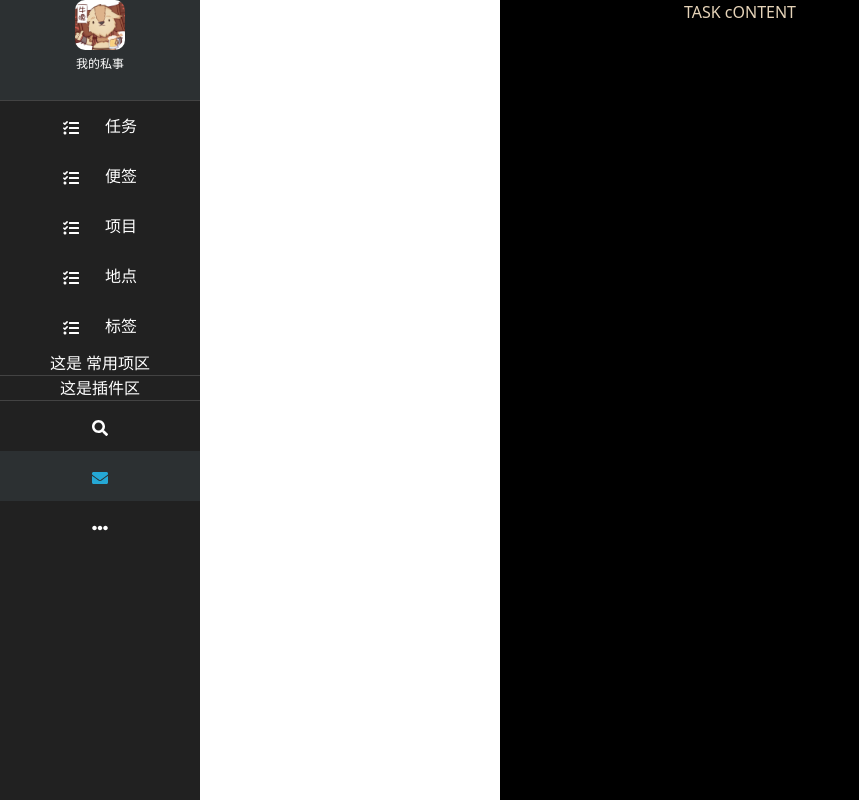
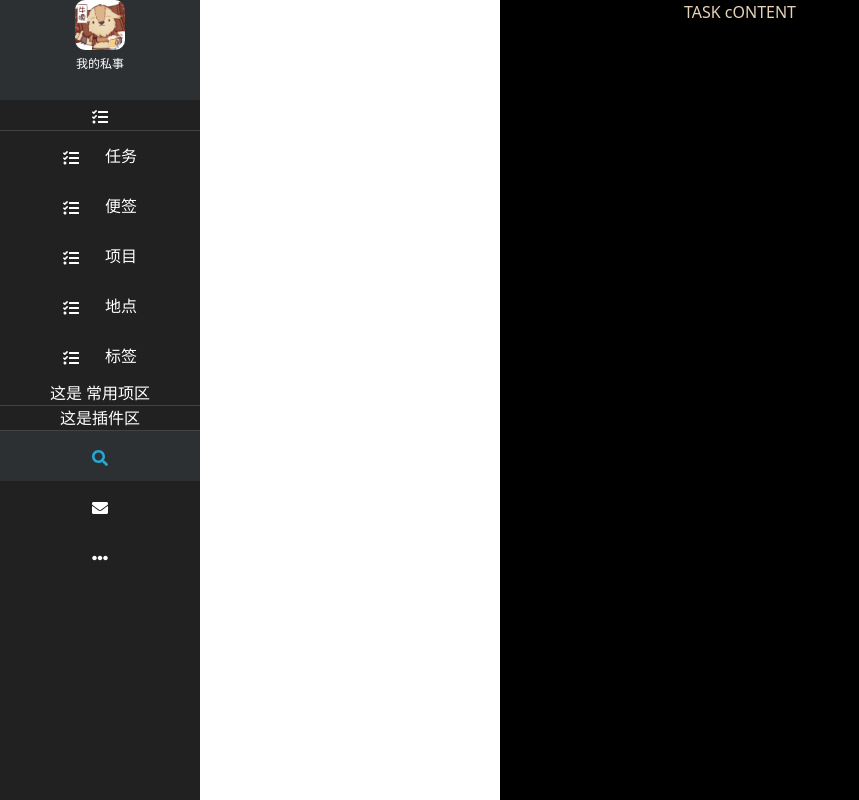
Before and after one commit to liulaoliu/hieplan, a React (Create React App) app: page /main/task in a window 1280 px wide. Both pictures are taken after a click on the element 100 px from the left and 476 px from the top of the page. Shown: the whole page, without its empty margins (0-859 px from the left). Built offline with nearby package versions, Linux system fonts and the light colour scheme.

Commit message:
高阶组件的逻辑雏形完毕了，但是形式不正确

```diff
--- a/src/Components/sidebar/Sidebar.tsx
+++ b/src/Components/sidebar/Sidebar.tsx
@@ -4,6 +4,8 @@ import SidebarBlock from "./sidebarItem/SidebarBlock";
 
 import img from "../../assets/images/dummy_avatar.jpg";
 import { SIDEBARbottomDATA, SIDEBARREGULARDATA } from "./SidebarData.config";
+import SidebarBlockUrl from "./sidebarItem/SidebarBlockURL";
+import { useLocation } from "react-router-dom";
 interface Props {}
 /**
  *
@@ -20,7 +22,8 @@ export default function Sidebar({}: Props): ReactElement {
   const [activeItem, setItem] = useState("");
   //  !保存被激活的 Item 的状态，这一组和URL有关
   const [activeUrl, setUrl] = useState("");
-
+  //  ! 使用applevel的 url 而不是自己维护状态
+  const location = useLocation().pathname.replace("/main/", "");
   return (
     <div className={styles.sidebar}>
       {/* 我是sidebar 以下是 sidebar items */}
@@ -28,24 +31,30 @@ export default function Sidebar({}: Props): ReactElement {
       <div className={styles.thinner_line}>
         {/* 这是头像区 */}
         <SidebarBlock
-          itemName="avatar"
-          activeItemName={activeItem}
-          changeActiveItemFn={setItem}
+          passWhenChangeByOuterState={{
+            itemName: "avatar",
+            activeItemName: activeItem,
+            changeActiveItemFn: setItem,
+          }}
           pic={img}
           text={"我的私事"}
         />
+        {SidebarBlockUrl("project", location)}
       </div>
       <div className={styles.thinner_line}>
         {SIDEBARREGULARDATA.map((item: any, idx: number) => {
           return (
             <SidebarBlock
-              changeActiveItemFn={setUrl}
-              itemName={item.itemName}
-              activeItemName={activeUrl}
+              passWhenChangeByOuterState={{
+                changeActiveItemFn: setUrl,
+                itemName: item.itemName,
+                activeItemName: activeUrl,
+              }}
               icon={<item.icon />}
               iconText={item.text}
               key={idx}
               height={50}
+              hasChildSidebar={false}
             />
           );
         })}
@@ -61,9 +70,11 @@ export default function Sidebar({}: Props): ReactElement {
             <SidebarBlock
               key={idx}
               height={50}
-              itemName={item.itemName}
-              activeItemName={activeItem}
-              changeActiveItemFn={setItem}
+              passWhenChangeByOuterState={{
+                itemName: item.itemName,
+                activeItemName: activeItem,
+                changeActiveItemFn: setItem,
+              }}
               icon={<item.icon></item.icon>}
             />
           );
--- a/src/Components/sidebar/sidebarItem/SidebarBlock.module.css
+++ b/src/Components/sidebar/sidebarItem/SidebarBlock.module.css
@@ -95,9 +95,11 @@
 }
 .icon_blue {
   color: #25a8d5;
+  user-select: none;
 }
 .icon_white {
   color: white;
+  user-select: none;
 }
 
 .child_sidebar_show {
--- a/src/Components/sidebar/sidebarItem/SidebarBlock.tsx
+++ b/src/Components/sidebar/sidebarItem/SidebarBlock.tsx
@@ -2,16 +2,23 @@ import React, { ReactElement } from "react";
 import { IconType } from "react-icons";
 import styles from "./SidebarBlock.module.css";
 
-interface Props {
+export interface SidebarBlockProps {
+  passWhenChangeByOuterState: {
     activeItemName: string;
     changeActiveItemFn: (value: React.SetStateAction<string>) => void;
     itemName: string;
+  };
+
   height?: number;
   // 类型是一个bypass 并不准确
   icon?: ReactElement<IconType>;
   pic?: string;
   text?: string;
   iconText?: string;
+  // 默认为true
+  hasChildSidebar?: boolean;
+  // 默认为false
+  changeByUrl?: boolean;
 }
 
 /**
@@ -22,14 +29,16 @@ interface Props {
  */
 export default function SidebarBlock({
   height = 100,
-  itemName,
-  activeItemName,
-  changeActiveItemFn,
+  passWhenChangeByOuterState,
   icon,
   pic,
   text,
   iconText,
-}: Props): ReactElement {
+  hasChildSidebar = true,
+  changeByUrl = false,
+}: SidebarBlockProps): ReactElement {
+  const { activeItemName, itemName, changeActiveItemFn } =
+    passWhenChangeByOuterState;
   // 判断当前的这个 ITEM是不是 被激活
   const active = activeItemName === itemName;
 
@@ -53,16 +62,21 @@ export default function SidebarBlock({
 
   // 当组件 状态由外部维护的 state决定，调用这个函数
   const useWhenChangeByOuterState = () => {
-    activeOrNot(itemName, activeItemName, changeActiveItemFn);
+    activeOrNotNoUrl(itemName, activeItemName, changeActiveItemFn);
   };
 
+  const useWhenChangeByUrl = () => {
+    activeOrNotByUrl(itemName, activeItemName);
+    console.log("url version itemName==>", itemName, "****");
+    console.log("url version activeURL==>", activeItemName, "****");
+  };
   return (
     <div
       className={pContainerClass}
       style={{
         height: height + "px",
       }}
-      onClick={useWhenChangeByOuterState}
+      onClick={changeByUrl ? useWhenChangeByUrl : useWhenChangeByOuterState}
     >
       <div className={styles.for_pic_and_text}>
         {
@@ -92,22 +106,33 @@ export default function SidebarBlock({
         }
       </div>
 
-      <div className={contentCoverClass} onClick={useWhenChangeByOuterState}>
+      <div
+        className={contentCoverClass}
+        onClick={changeByUrl ? useWhenChangeByUrl : useWhenChangeByOuterState}
+      >
         {/* 这是遮住content的cover */}
       </div>
-      {/* 阻止offcanvas点击穿透到contentCover */}
+
+      {
+        // 条件渲染 childSiderbar ，也就是条件渲染子侧边栏
+        hasChildSidebar ? (
           <div
             className={childSidebarClass}
             onClick={(e) => {
+              {
+                /* 阻止offcanvas点击穿透到contentCover */
+              }
               e.stopPropagation();
             }}
           ></div>
+        ) : null
+      }
     </div>
   );
 }
 
 // 一个helper function 根据 本组件的itemName和 父容器的 activeName 判断 是该激活还是平淡
-function activeOrNot(
+function activeOrNotNoUrl(
   thisItemName: string,
   containerActiveItemName: string,
   containerStateChangeHandler: (val: React.SetStateAction<string>) => void
@@ -118,3 +143,11 @@ function activeOrNot(
     containerStateChangeHandler("");
   }
 }
+// 一个helper function 根据 本组件的itemName和 本应用的地址栏url 判断 是该激活还是平淡
+function activeOrNotByUrl(thisItemUrl: string, appLevelUrl: string) {
+  if (thisItemUrl === appLevelUrl) {
+    return true;
+  } else {
+    return false;
+  }
+}
--- a/src/Components/sidebar/sidebarItem/SidebarBlockURL.tsx
+++ b/src/Components/sidebar/sidebarItem/SidebarBlockURL.tsx
@@ -1,14 +1,32 @@
+import React, { ReactElement, SetStateAction } from "react";
+import { FaTasks } from "react-icons/fa";
+import { Link, useLocation, useResolvedPath } from "react-router-dom";
+import SidebarBlock, { SidebarBlockProps } from "./SidebarBlock";
+import styles from "./SidebarBlockUrl.module.css";
 
-import React, { ReactElement } from 'react'
-import styles from "./SidebarBlockUrl.module.css"
 interface Props {
+  url: string;
+}
+type typeOfSidebarBlock = typeof SidebarBlock;
 
+export default function SidebarBlockUrl(
+  itemUrl: string,
+  activeUrl: string
+): ReactElement {
+  const passWhenChangeByOuterState = {
+    activeItemName: activeUrl,
+    changeActiveItemFn: () => {},
+    itemName: itemUrl,
+  };
+  return (
+    <Link to={itemUrl}>
+      <SidebarBlock
+        height={30}
+        icon={<FaTasks />}
+        changeByUrl={true}
+        passWhenChangeByOuterState={passWhenChangeByOuterState}
+        hasChildSidebar={false}
+      ></SidebarBlock>{" "}
+    </Link>
+  );
 }
-
-export default function SidebarBlockUrl({}: Props): ReactElement {
-    return (
-        <div>
-
-        </div>
-    )
-}
```
Also changed, not shown: 2 other files (tests, documents, lock files or other folders). Lines whose indentation alone changed are shown as unchanged.
